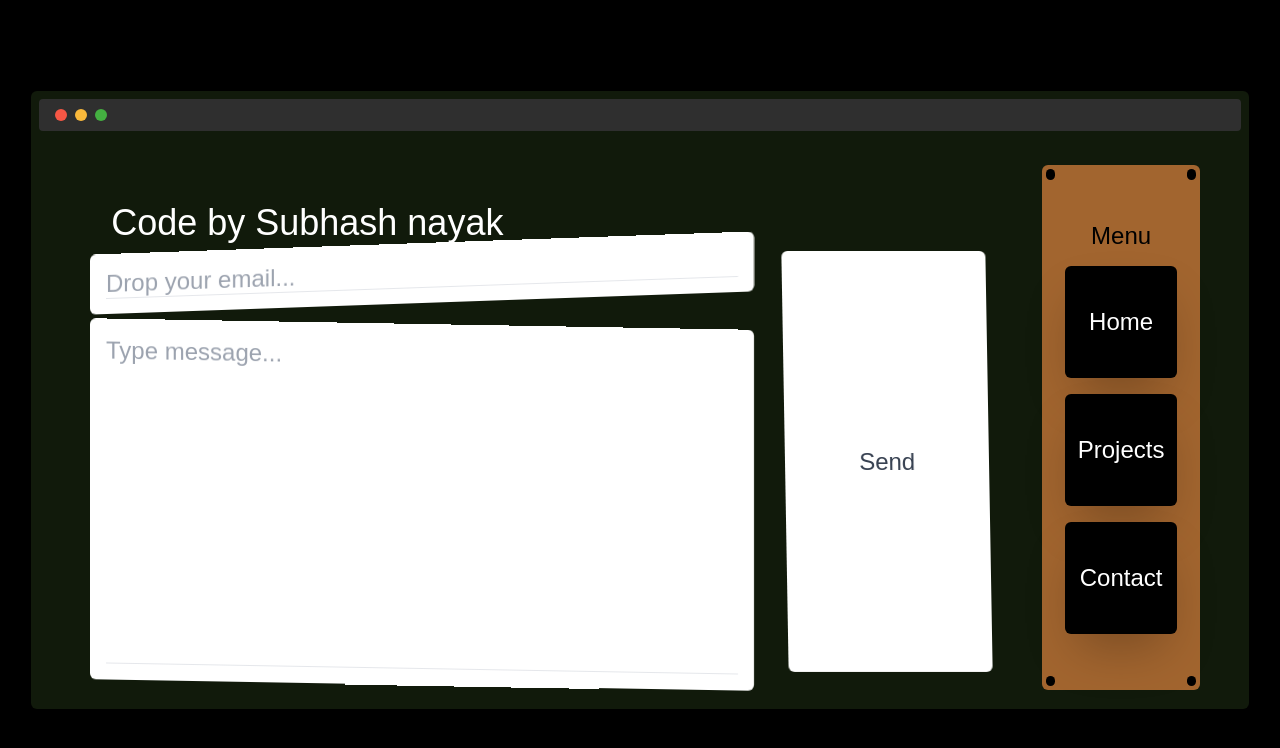
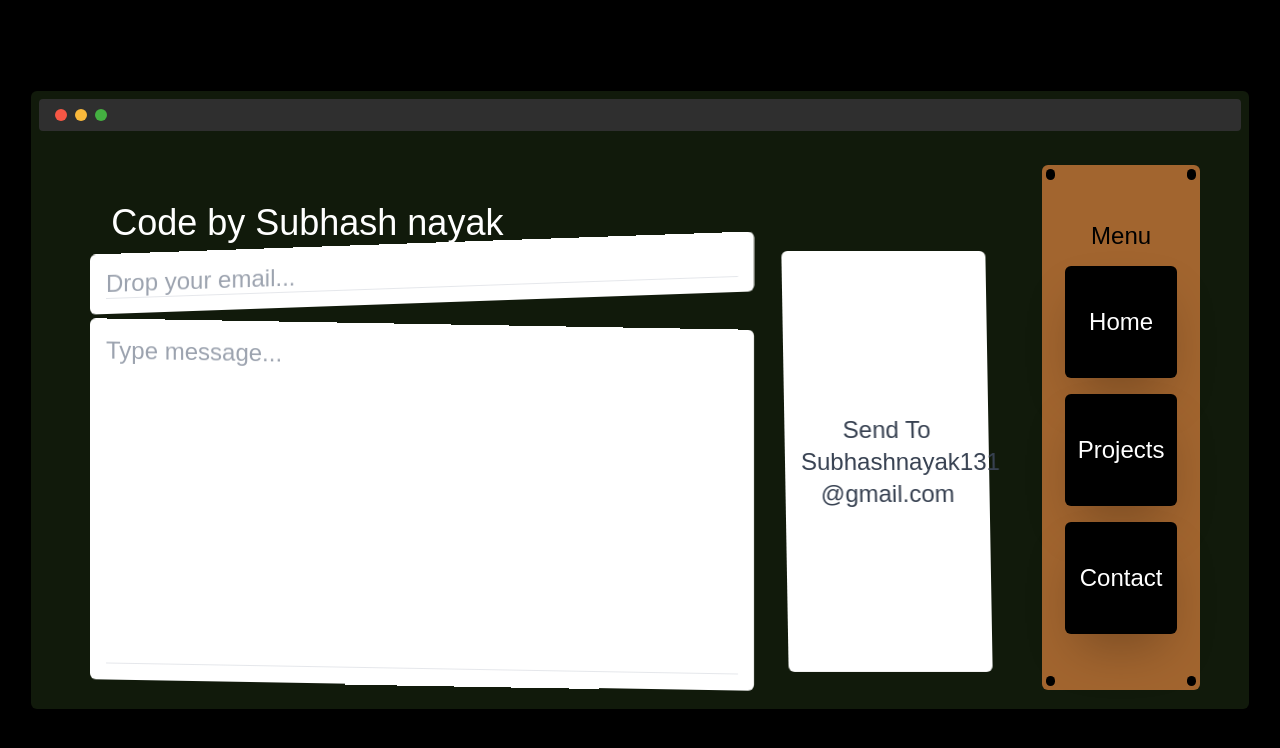
Before and after one commit to subhash131/portfolio-6, a Next.js app: page /contact in a window 1280 px wide. Shown: the top 748 px of the page. Built offline with nearby package versions, Linux system fonts and the light colour scheme; a web font is replaced by a local one.

Commit message:
update text

```diff
--- a/components/contact/Send.tsx
+++ b/components/contact/Send.tsx
@@ -24,7 +24,9 @@ const Send = () => {
         console.log("send");
       }}
     >
-      <Perspective3d className="pointer-events-none">Send</Perspective3d>
+      <Perspective3d className="pointer-events-none">
+        Send To Subhashnayak131 @gmail.com
+      </Perspective3d>
     </MotionPerspective3d>
   );
 };
```
